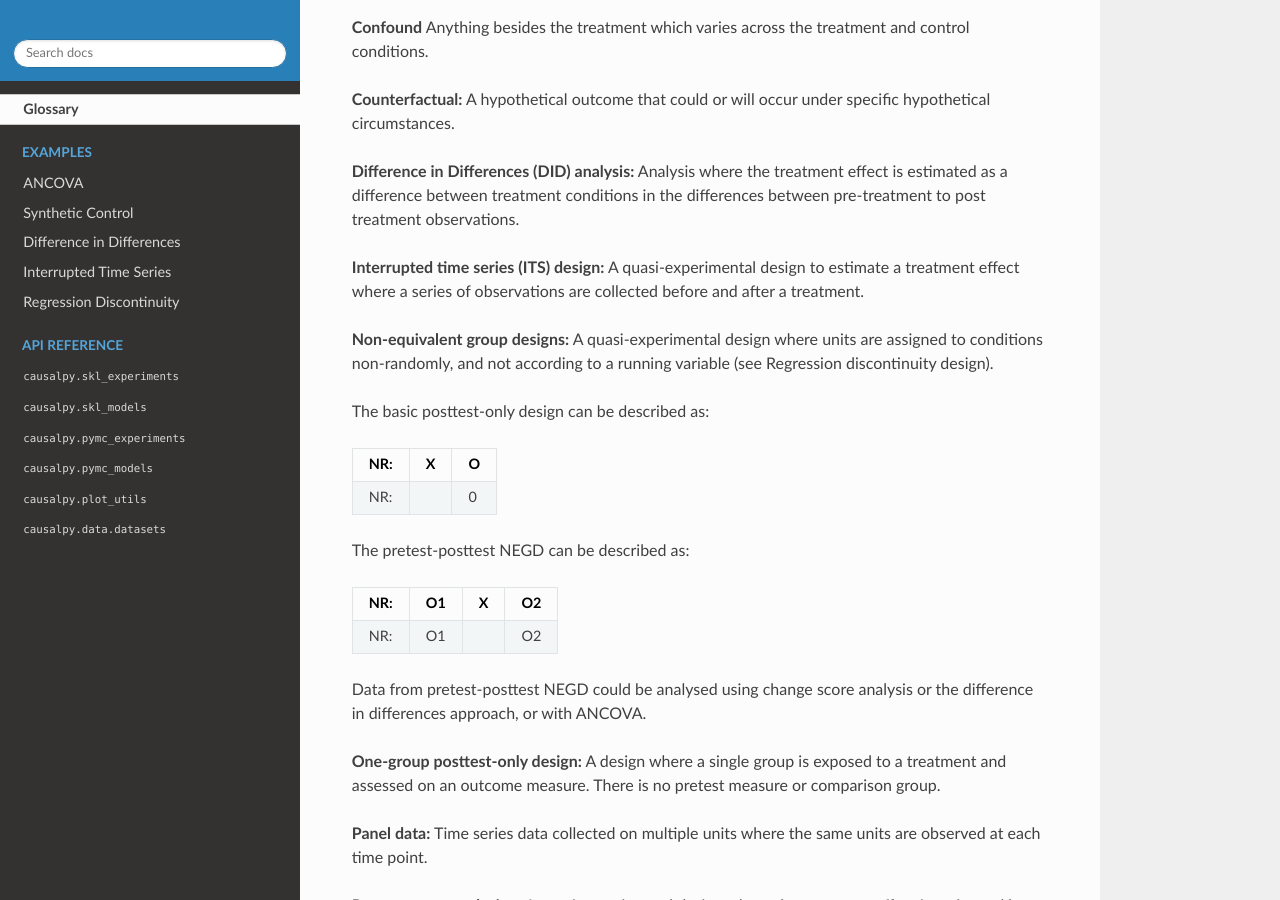
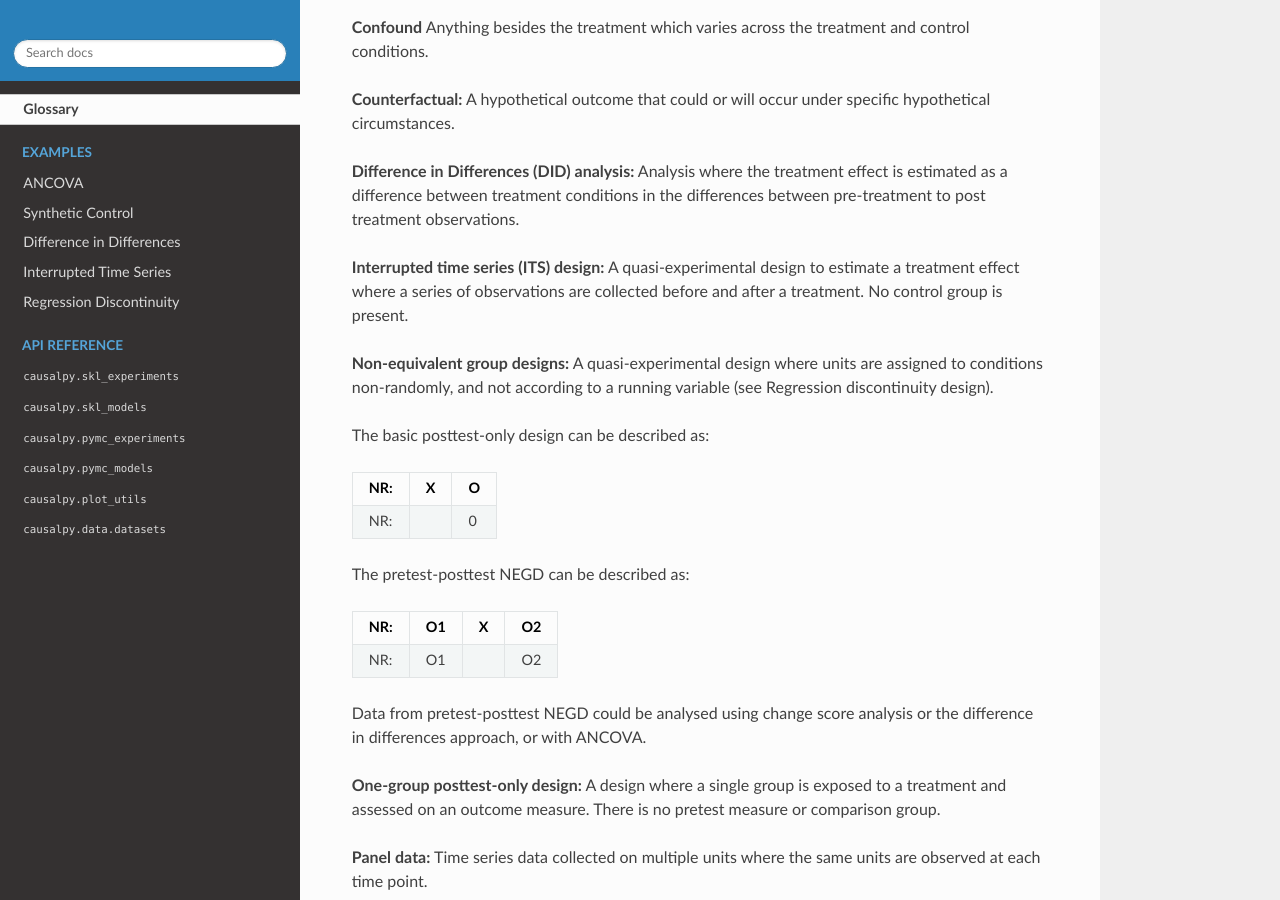
Before and after one commit to pymc-labs/CausalPy, a Sphinx documentation site: the page built from docs/source/glossary.md, in a window 1280 px wide and 900 px high, scrolled down 677 px. Built offline with Sphinx 7.4.7 and the Read the Docs theme 2.0.0, drawn with Linux system fonts in a browser that asks for light colours.

Commit message:
update glossary

```diff
--- a/docs/source/glossary.md
+++ b/docs/source/glossary.md
@@ -22,7 +22,7 @@ Some of the definitions have been copied from (or inspired by) various resources
 
 **Difference in Differences (DID) analysis:** Analysis where the treatment effect is estimated as a difference between treatment conditions in the differences between pre-treatment to post treatment observations.
 
-**Interrupted time series (ITS) design:** A quasi-experimental design to estimate a treatment effect where a series of observations are collected before and after a treatment.
+**Interrupted time series (ITS) design:** A quasi-experimental design to estimate a treatment effect where a series of observations are collected before and after a treatment. No control group is present.
 
 **Non-equivalent group designs:** A quasi-experimental design where units are assigned to conditions non-randomly, and not according to a running variable (see Regression discontinuity design).
 
```
